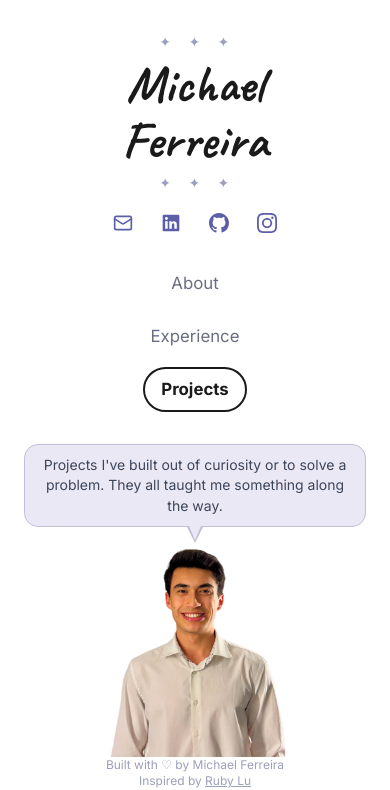
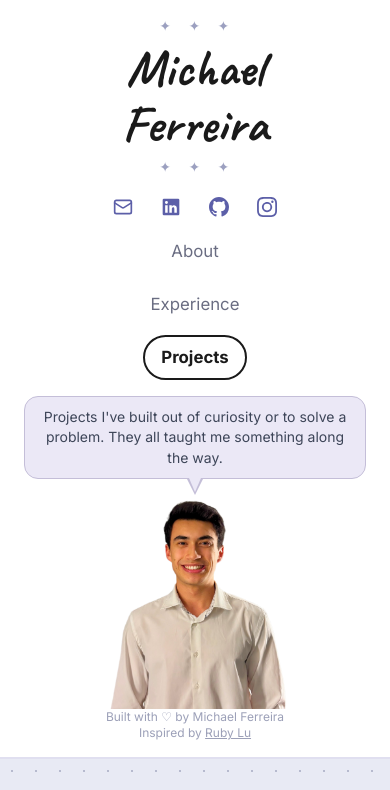
Before and after one commit to michaeljf07/personal-website3.0, a Next.js app: page / in a window 390 px wide. Shown: the top 790 px of the page. Built offline with nearby package versions, Linux system fonts and the light colour scheme; no server answers.

Commit message:
fix: headshot went off bottom

```diff
--- a/app/components/Sidebar.tsx
+++ b/app/components/Sidebar.tsx
@@ -124,7 +124,7 @@ export default function Sidebar() {
 
     return (
         <aside className="w-full lg:w-[320px] lg:shrink-0 lg:h-screen bg-(--color-bg) border-b-2 lg:border-b-0 lg:border-r-2 border-(--color-border-sidebar) flex flex-col overflow-hidden">
-            <div className="flex flex-col items-center pt-8 px-6 pb-2 shrink-0">
+            <div className="flex flex-col items-center pt-4 sm:pt-8 px-6 pb-2 shrink-0">
                 <div className="text-(--color-sparkle) text-sm tracking-widest mb-1 select-none">
                     ✦ &nbsp; ✦ &nbsp; ✦
                 </div>
@@ -191,7 +191,7 @@ export default function Sidebar() {
                 </a>
             </div>
 
-            <nav className="flex flex-col items-center gap-2 md:gap-4 lg:gap-6 py-4 mb-4 shrink-0">
+            <nav className="flex flex-col items-center gap-2 md:gap-4 shrink-0 mb-4 sm:mb-0">
                 {navItems.map(({ id, label }) => (
                     <button
                         key={id}
--- a/middleware.ts
+++ b/proxy.ts
@@ -1,7 +1,7 @@
 import type { NextRequest } from "next/server";
 import { NextResponse } from "next/server";
 
-export function middleware(request: NextRequest) {
+export function proxy(request: NextRequest) {
     const raw = process.env.NEXT_PUBLIC_SITE_URL?.trim().replace(/\/$/, "");
     if (!raw) {
         return NextResponse.next();
```
Also changed, not shown: 1 other file (tests, documents, lock files or other folders).
